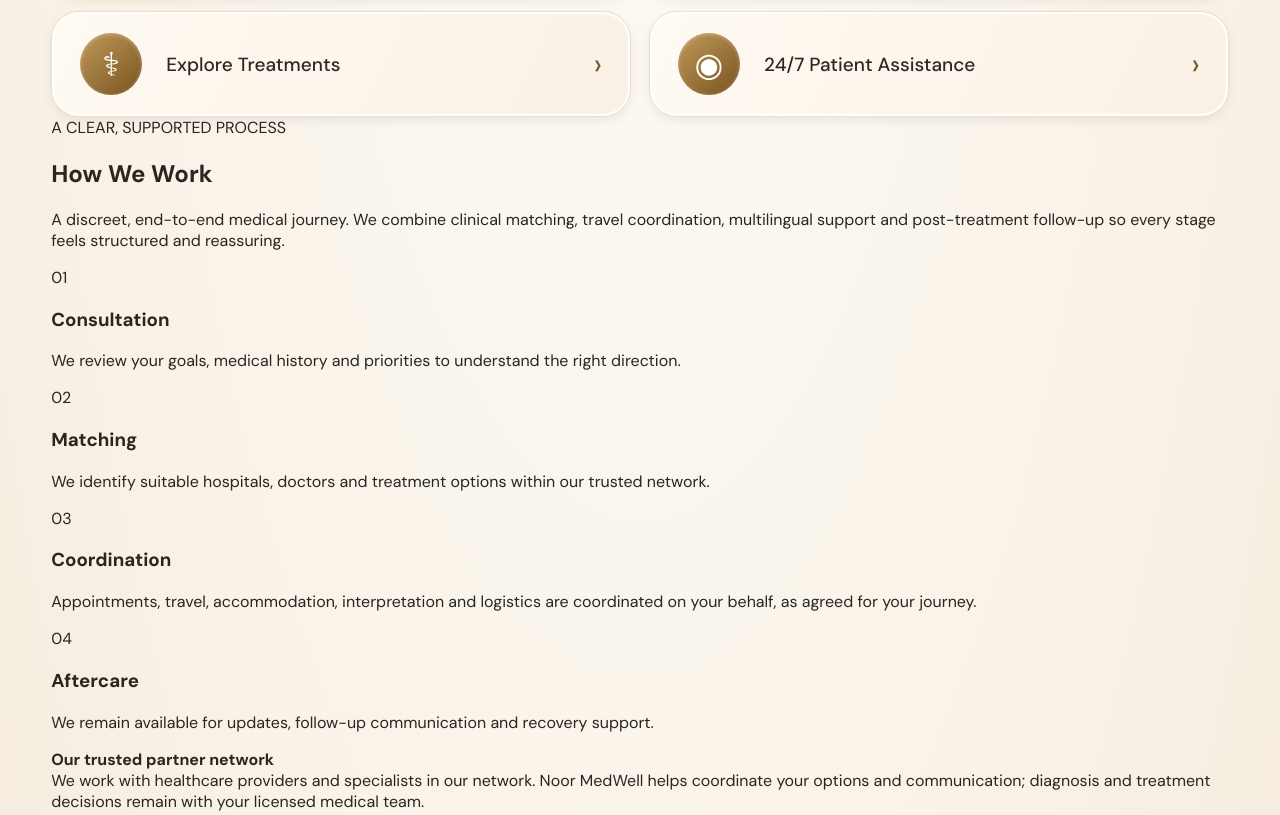
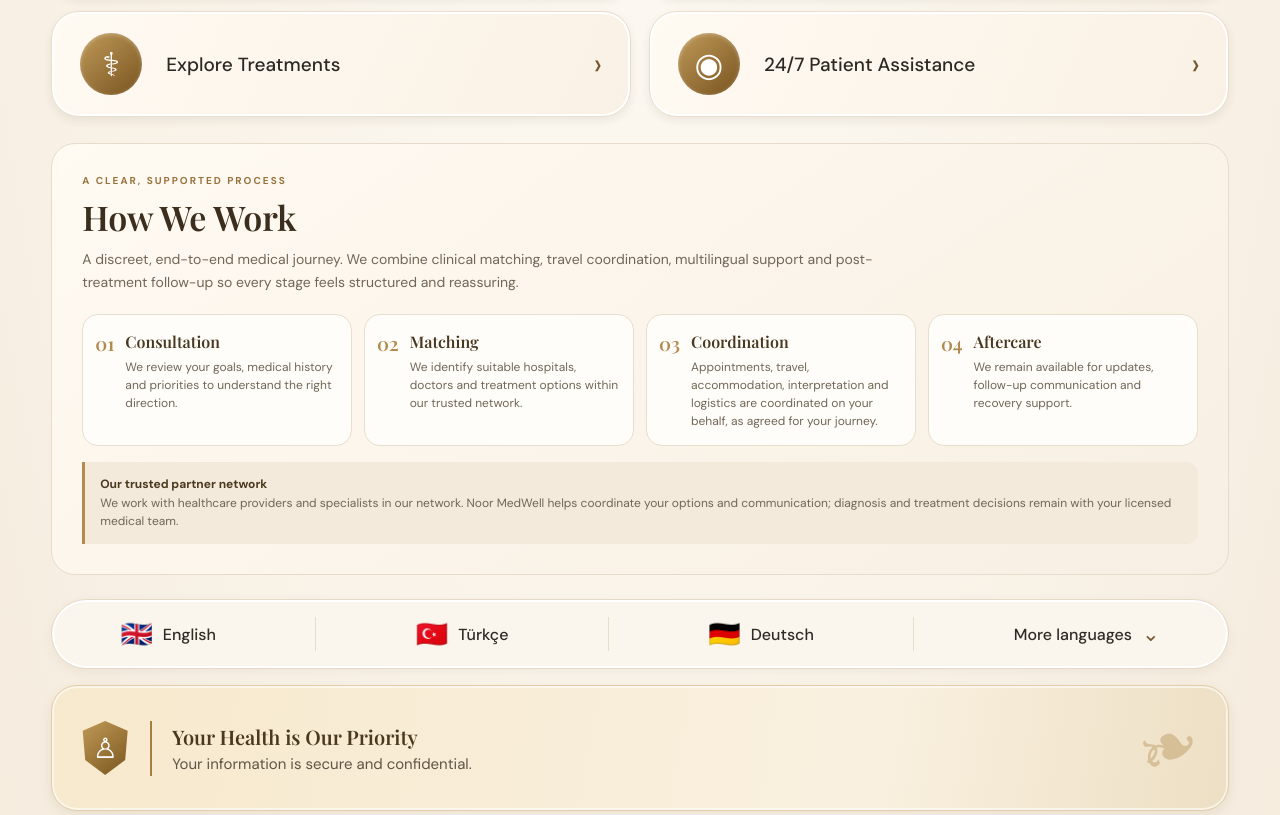
Before and after one commit to Nazeer247/noor-medwell-ai-concierge, a website built with Vite: page index.html in a window 1280 px wide. Shown: the part 1168-1983 px from the top of the page. Built offline with nearby package versions, Linux system fonts and the light colour scheme.

Commit message:
Style expanded medical tourism journey and service panels

```diff
--- a/src/styles.css
+++ b/src/styles.css
@@ -246,3 +246,24 @@ body.panel-open{overflow:hidden}
  .journey-card h3{font-size:15px}
  .journey-card p{font-size:11px}
 }
+
+
+/* Medical-tourism journey content and accessible service panels */
+.how-we-work{margin:26px 0 18px;padding:clamp(18px,3vw,30px);border:1px solid #e7dccb;border-radius:24px;background:linear-gradient(145deg,#fffaf2,#f7efe3);color:#4b3a25}
+.section-kicker{font:700 10px 'DM Sans',sans-serif;letter-spacing:2px;color:#98733d}
+.how-we-work>h2{margin:7px 0 8px;font:600 clamp(25px,4vw,34px) 'Playfair Display',serif;color:#3c2e1e}
+.how-intro{max-width:820px;margin:0 0 20px;color:#716657;font-size:14px;line-height:1.65}
+.work-steps{display:grid;grid-template-columns:repeat(4,minmax(0,1fr));gap:12px}
+.work-step{display:flex;gap:11px;padding:15px 12px;border:1px solid #e8dece;border-radius:16px;background:#fffdf9}
+.work-step>span{font:600 19px 'Playfair Display',serif;color:#b18a4e}
+.work-step h3{margin:1px 0 6px;font:600 16px 'Playfair Display',serif;color:#49371f}
+.work-step p{margin:0;color:#716657;font-size:12px;line-height:1.5}
+.network-note{margin:16px 0 0;padding:13px 15px;border-left:3px solid #b58b4a;border-radius:0 12px 12px 0;background:#f3eadb;color:#716657;font-size:12px;line-height:1.55}
+.network-note strong{color:#4b391f}
+.journey-highlight{margin:0 0 13px;padding:14px 15px;border:1px solid #e6d7bd;border-radius:15px;background:#f5ecdd;color:#5d4a2d}
+.journey-highlight strong{display:block;margin-bottom:5px;color:#4b391f;font:600 16px 'Playfair Display',serif}
+.journey-highlight p,.journey-note{margin:0;color:#716657;font-size:12px;line-height:1.55}
+.journey-note{margin:14px 2px;color:#786e60}
+.journey-symbol{font-size:17px;font-weight:700}
+@media(max-width:760px){.work-steps{grid-template-columns:repeat(2,minmax(0,1fr))}}
+@media(max-width:460px){.how-we-work{margin:18px 0 12px;padding:16px;border-radius:19px}.work-steps{grid-template-columns:1fr;gap:8px}.work-step{padding:12px}.how-intro{font-size:12px}}
```
